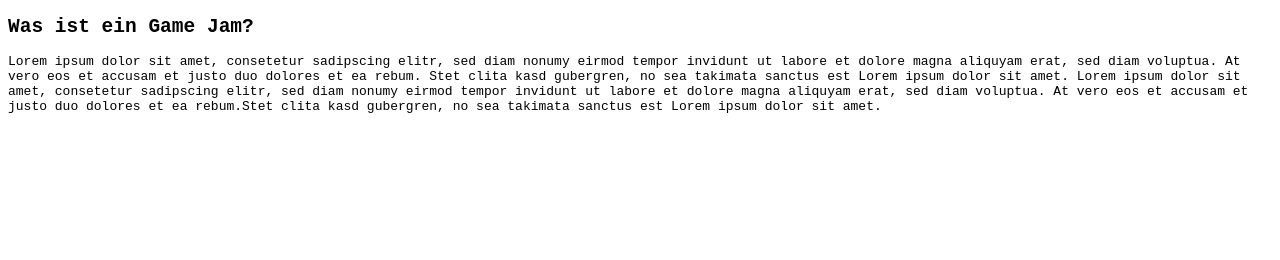
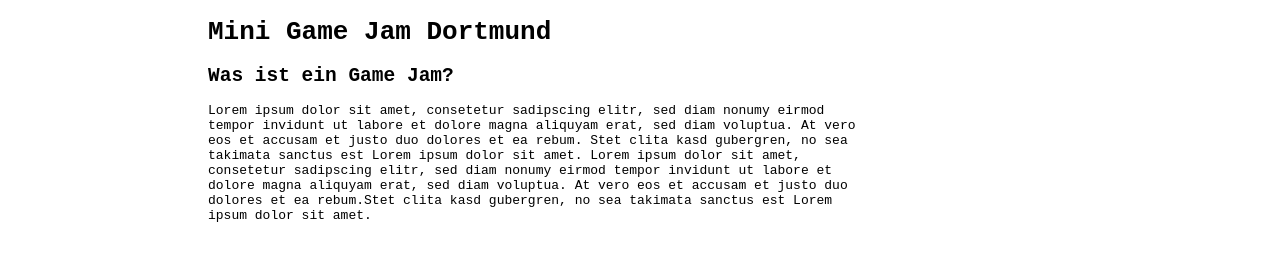
Before and after one commit to ztiromoritz/minigamejamdortmund, a plain HTML site: page index.html in a window 1280 px wide. Drawn offline with Linux system fonts and the light colour scheme.

Commit message:
starter index

```diff
--- a/css/styles.css
+++ b/css/styles.css
@@ -1,3 +1,9 @@
 body {
     font-family: monospace;
+    padding-left: 200px;
+
 }
+
+main {
+    width: 652px;
+}
--- a/index.html
+++ b/index.html
@@ -12,7 +12,11 @@
 </head>
 
 <body>
-
+	<header>
+		<!--<img src="img/logo.png" alt="logo">-->
+	</header>
+	<main>
+	<h1>Mini Game Jam Dortmund</h1>
 	<h2>Was ist ein Game Jam?</h2>
 	<p>
 		Lorem ipsum dolor sit amet, consetetur sadipscing elitr, sed diam nonumy
@@ -25,7 +29,10 @@
 		rebum.Stet clita kasd gubergren, no sea takimata sanctus est Lorem ipsum
 		dolor sit amet.
 	</p>
+	</main>
+	<footer>
 
+	</footer>
 </body>
 
 </html>
```
Also changed, not shown: img/logo.png (added), 1 other file.
